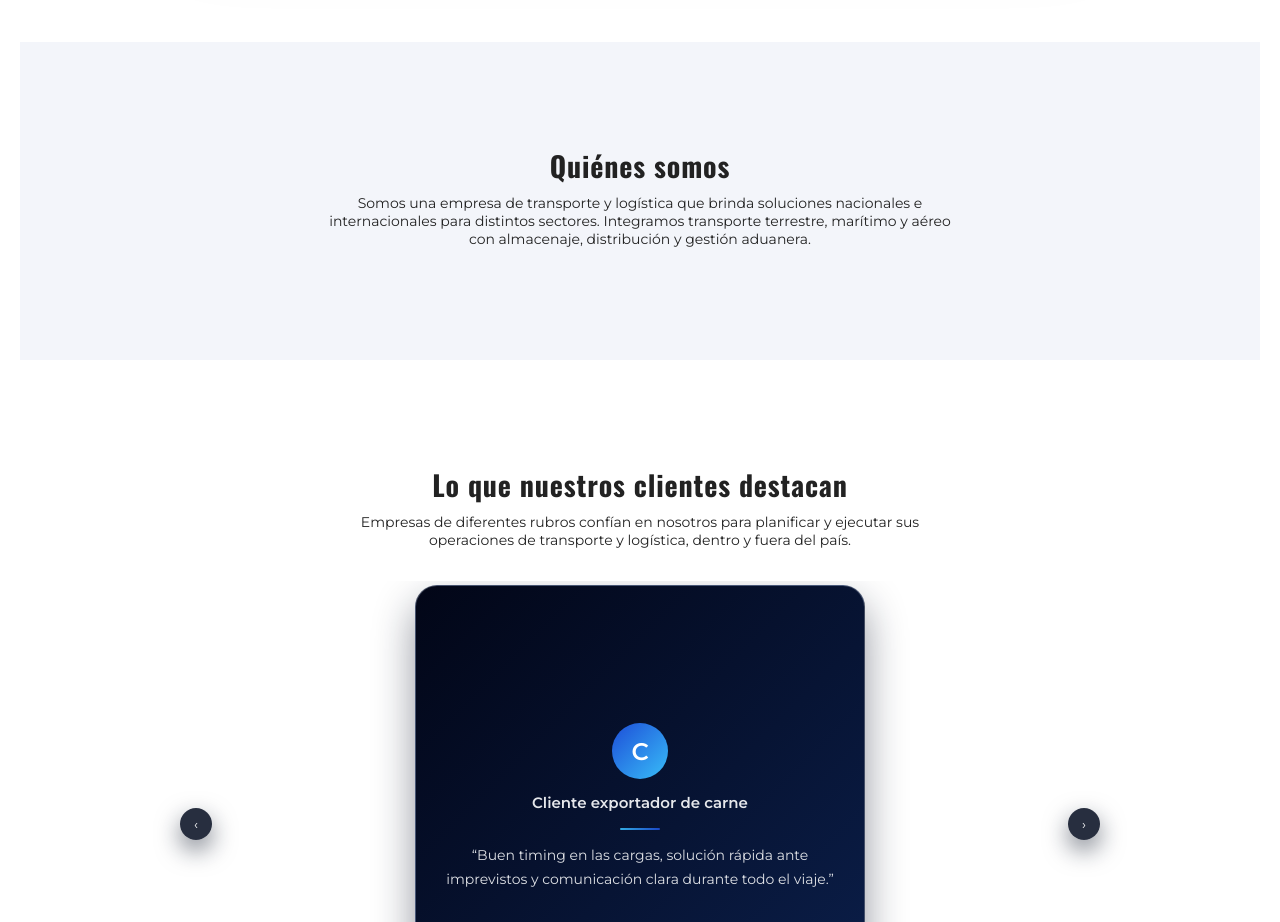
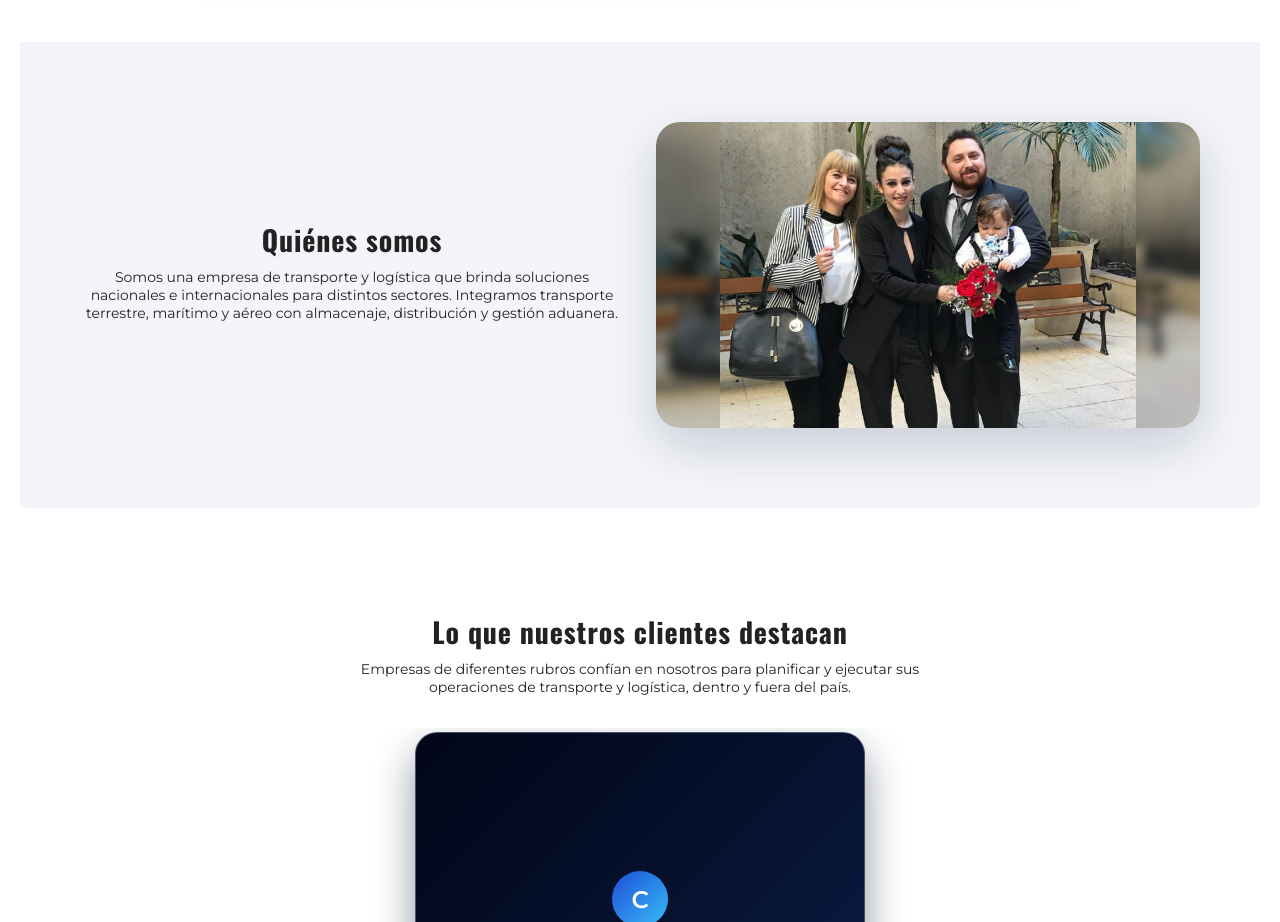
Before and after one commit to cronos550m/grimaldi-frontend, a React (Vite) app: page / in a window 1280 px wide. Shown: the part 1580-2502 px from the top of the page. Built offline with nearby package versions, Linux system fonts and the light colour scheme; no server answers.

Commit message:
se corrige imagen de nosotros

```diff
--- a/src/pages/Home.jsx
+++ b/src/pages/Home.jsx
@@ -731,6 +731,7 @@ export default function Home() {
       </section>
 
       {/* NOSOTROS */}
+      {/* NOSOTROS */}
 <section id="nosotros" className="section-landing">
   <div
     className="section-inner"
@@ -750,7 +751,6 @@ export default function Home() {
       </p>
     </div>
 
-          {texts.about?.image && (
     <div style={{ flex: 1, minWidth: 260 }}>
       <img
         src={aboutImage}
@@ -764,11 +764,9 @@ export default function Home() {
         }}
       />
     </div>
-
-
-          )}
   </div>
 </section>
+
 
       {/* TESTIMONIOS */}
       <section id="testimonios" className="section-landing">
```
Lines whose indentation alone changed are shown as unchanged.
